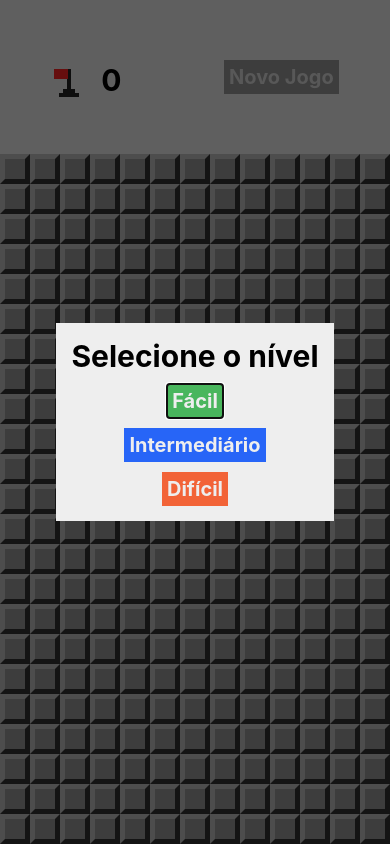
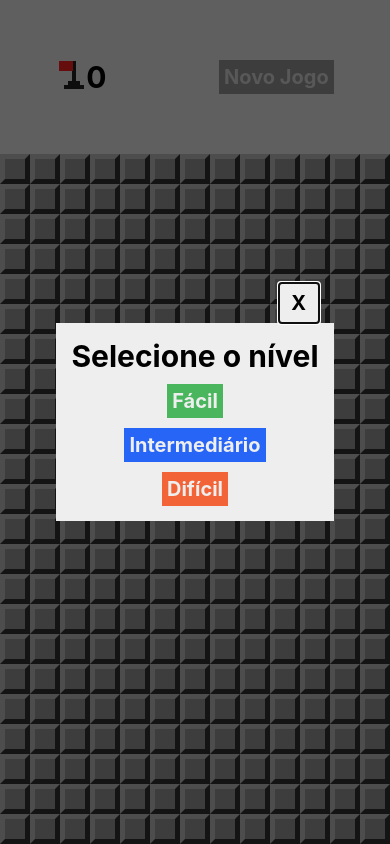
Before and after one commit to icarodpaiva/react-native-minefield, a React Native app: screen / in a window 390 px wide. Built offline with nearby package versions, Linux system fonts and the light colour scheme.

Commit message:
feat: changes in flag and level selection component

```diff
--- a/App.tsx
+++ b/App.tsx
@@ -75,7 +75,6 @@ const App = () => {
       />
       <Header
         flagsLeft={minesOnBoard - flagsUsed(gameInfos.board)}
-        onFlagPress={() => setShowLevelSelection(true)}
         onNewGame={() => setShowLevelSelection(true)}
       />
       <MineField
--- a/src/components/Header/Header.tsx
+++ b/src/components/Header/Header.tsx
@@ -1,25 +1,22 @@
 import React from "react"
-import { View, StyleSheet, Text, TouchableOpacity } from "react-native"
+import { View, StyleSheet, Text, Pressable } from "react-native"
 import { Flag } from "../Flag"
 
 interface HeaderProps {
   flagsLeft: number
-  onFlagPress: () => void
   onNewGame: () => void
 }
 
-export const Header = ({ flagsLeft, onFlagPress, onNewGame }: HeaderProps) => {
+export const Header = ({ flagsLeft, onNewGame }: HeaderProps) => {
   return (
     <View style={styles.container}>
-      <View style={styles.flagContainer}>
-        <TouchableOpacity onPress={onFlagPress} style={styles.flagButton}>
-          <Flag isBigger />
-        </TouchableOpacity>
+      <View style={styles.flag}>
+        <Flag isBigger />
         <Text style={styles.flagLeft}>{flagsLeft}</Text>
       </View>
-      <TouchableOpacity style={styles.button} onPress={onNewGame}>
+      <Pressable style={styles.button} onPress={onNewGame}>
         <Text style={styles.buttonLabel}>Novo Jogo</Text>
-      </TouchableOpacity>
+      </Pressable>
     </View>
   )
 }
@@ -27,32 +24,27 @@ export const Header = ({ flagsLeft, onFlagPress, onNewGame }: HeaderProps) => {
 const styles = StyleSheet.create({
   container: {
     flex: 1,
+    flexDirection: "row",
+    alignItems: "center",
+    justifyContent: "space-around",
     width: "100%",
-    flexDirection: "row",
-    backgroundColor: "#EEE",
-    alignItems: "center",
-    justifyContent: "space-around"
+    backgroundColor: "#EEE"
   },
-  flagContainer: {
+  flag: {
     flexDirection: "row"
   },
-  flagButton: {
-    marginTop: 10,
-    minWidth: 30
-  },
   flagLeft: {
+    marginLeft: 30,
     fontSize: 30,
-    fontWeight: "bold",
-    paddingTop: 5,
-    marginLeft: 20
+    fontWeight: "bold"
   },
   button: {
-    backgroundColor: "#999",
-    padding: 5
+    padding: 5,
+    backgroundColor: "#999"
   },
   buttonLabel: {
+    color: "#DDD",
     fontSize: 20,
-    color: "#DDD",
     fontWeight: "bold"
   }
 })
--- a/src/screens/LevelSelection/LevelSelection.tsx
+++ b/src/screens/LevelSelection/LevelSelection.tsx
@@ -1,5 +1,5 @@
 import React from "react"
-import { View, StyleSheet, Text, TouchableOpacity, Modal } from "react-native"
+import { View, StyleSheet, Text, Pressable, Modal } from "react-native"
 
 interface LevelSelectionProps {
   isVisible: boolean
@@ -21,25 +21,28 @@ export const LevelSelection = ({
     >
       <View style={styles.frame}>
         <View style={styles.container}>
+          <Pressable style={styles.closeContainer} onPress={onCancel}>
+            <Text style={styles.closeLabel}>X</Text>
+          </Pressable>
           <Text style={styles.title}>Selecione o nível</Text>
-          <TouchableOpacity
+          <Pressable
             style={[styles.button, styles.bgEasy]}
             onPress={() => onLevelSelected(0.1)}
           >
             <Text style={styles.buttonLabel}>Fácil</Text>
-          </TouchableOpacity>
-          <TouchableOpacity
+          </Pressable>
+          <Pressable
             style={[styles.button, styles.bgNormal]}
             onPress={() => onLevelSelected(0.2)}
           >
             <Text style={styles.buttonLabel}>Intermediário</Text>
-          </TouchableOpacity>
-          <TouchableOpacity
+          </Pressable>
+          <Pressable
             style={[styles.button, styles.bgHard]}
             onPress={() => onLevelSelected(0.3)}
           >
             <Text style={styles.buttonLabel}>Difícil</Text>
-          </TouchableOpacity>
+          </Pressable>
         </View>
       </View>
     </Modal>
@@ -54,10 +57,25 @@ const styles = StyleSheet.create({
     backgroundColor: "rgba(0,0,0,0.6)"
   },
   container: {
-    backgroundColor: "#eee",
+    position: "relative",
     alignItems: "center",
     justifyContent: "center",
+    backgroundColor: "#eee",
     padding: 15
+  },
+  closeContainer: {
+    position: "absolute",
+    top: -40,
+    alignSelf: "flex-end",
+    alignItems: "center",
+    width: 40,
+    height: 40,
+    padding: 8,
+    backgroundColor: "#eee"
+  },
+  closeLabel: {
+    fontSize: 20,
+    fontWeight: "bold"
   },
   title: {
     fontSize: 30,
@@ -68,8 +86,8 @@ const styles = StyleSheet.create({
     padding: 5
   },
   buttonLabel: {
+    color: "#eee",
     fontSize: 20,
-    color: "#eee",
     fontWeight: "bold"
   },
   bgEasy: {
```
